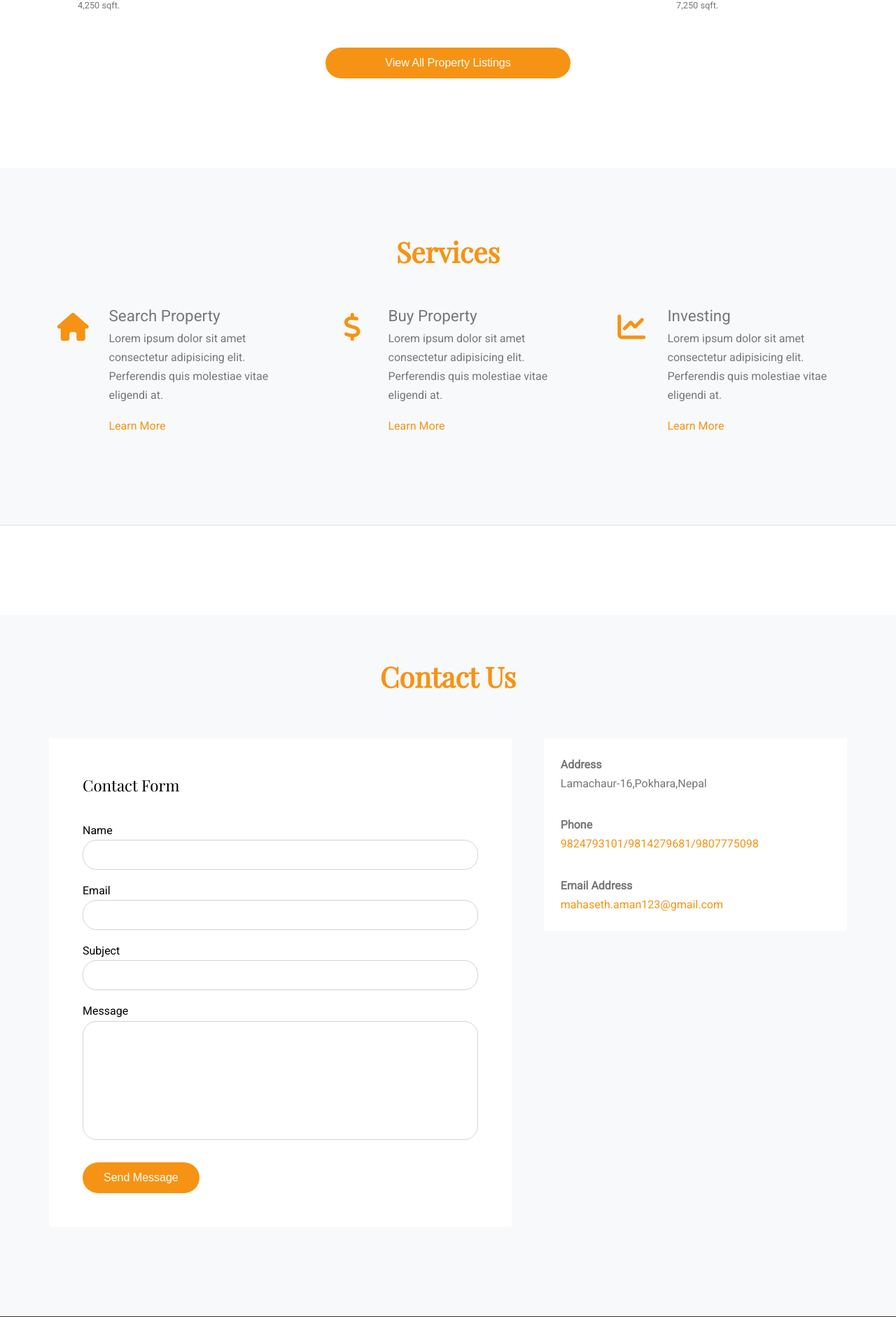
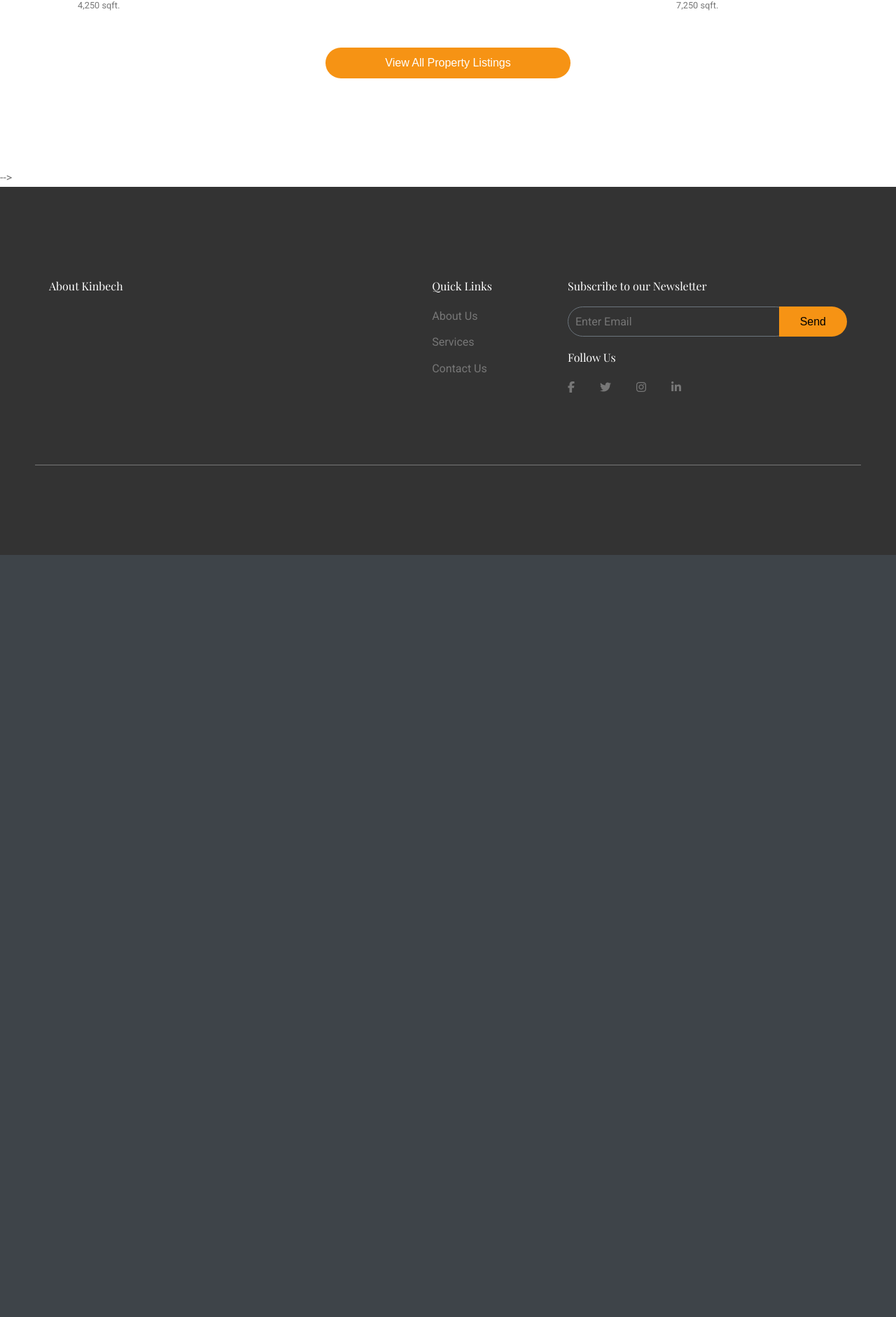
Before and after one commit to singh-sushil/minorproject, a Django app: page / in a window 1280 px wide. Shown: the part 1434-3316 px from the top of the page at 70% size. After the commit the page ends 2227 px from the top, so only its background shows below. Run offline with Django 3.2, Linux system fonts and the light colour scheme; some libraries are stand-ins or nearby versions.

Commit message:
Payment Issue and Base.html Modification

```diff
--- a/Post/views.py
+++ b/Post/views.py
@@ -22,9 +22,9 @@ class PostFormView(View):
         if form.is_valid():
             form.save()
             # return HttpResponseRedirect(reverse_lazy('post:image_display', kwargs={'pk': obj.id}))
-            pm=form.cleaned_data.get("payment_method")
-            if pm=="Khalti":
-                return redirect(reverse("post:khaltirequest"))
+            # pm=form.cleaned_data.get("payment_method")
+            # if pm=="Khalti":
+            #     return redirect(reverse("post:khaltirequest"))
             return redirect('/post/success/')
         return render(request, self.template_name, {'form': form})
 
--- a/realestate/templates/realestate/base.html
+++ b/realestate/templates/realestate/base.html
@@ -159,7 +159,7 @@
 
 
 
-    <section id="services">
+    <!-- <section id="services">
         <div class="container">
             <h2>Services</h2>
             <div class="flex">
@@ -167,28 +167,28 @@
                     <div class="fas fa-home"></div>
                     <div class="services-card-right">
                         <h3>Search Property</h3>
-                        <p>Lorem ipsum dolor sit amet consectetur adipisicing elit. Perferendis quis molestiae vitae eligendi at.</p>
-                        <a href="#">Learn More</a>
+                        <!-- <p>Lorem ipsum dolor sit amet consectetur adipisicing elit. Perferendis quis molestiae vitae eligendi at.</p> -->
+                        <!-- <a href="#">Learn More</a>
                     </div>
                 </div>
 
                 <div>
                     <div class="fas fa-dollar-sign"></div>
                     <div class="services-card-right">
-                        <h3>Buy Property</h3>
-                        <p>Lorem ipsum dolor sit amet consectetur adipisicing elit. Perferendis quis molestiae vitae eligendi at.</p>
-                        <a href="#">Learn More</a>
+                        <h3>Buy Property</h3> -->
+                        <!-- <p>Lorem ipsum dolor sit amet consectetur adipisicing elit. Perferendis quis molestiae vitae eligendi at.</p> -->
+                        <!-- <a href="#">Learn More</a>
                     </div>
-                </div>
+                </div> --> -->
 
-                <div>
+                <!-- <div>
                     <div class="fas fa-chart-line"></div>
                     <div class="services-card-right">
                         <h3>Investing</h3>
                         <p>Lorem ipsum dolor sit amet consectetur adipisicing elit. Perferendis quis molestiae vitae eligendi at.</p>
                         <a href="#">Learn More</a>
                     </div>
-                </div>
+                </div> -->
 
 
 
@@ -198,7 +198,7 @@
     </section>
 
 
-    <section id="contact">
+    <!-- <section id="contact">
         <div class="container">
             <h2>Contact Us</h2>
 
@@ -235,7 +235,7 @@
                 </div>
             </div>
         </div>
-    </section>
+    </section> -->
 
     <footer>
         <div class="flex container">
```
Also changed, not shown: Post/forms.py (+5 -5 lines), Post/models.py (+7 -7 lines), Post/migrations/0015_auto_20210226_1326.py (added), Post/migrations/0016_auto_20210226_1359.py (added), db.sqlite3, media/images/IMG20190525115632_ec6soLJ.jpg (added), media/images/IMG20190525115934.jpg (added), media/images/IMG20190525121421.jpg (added), 5 other files.
